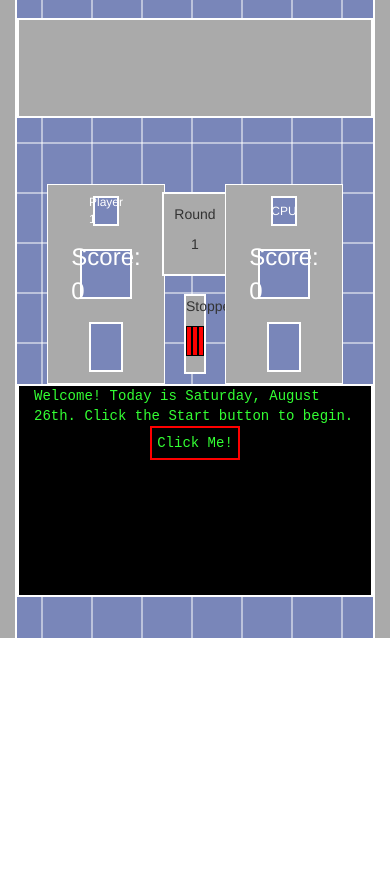
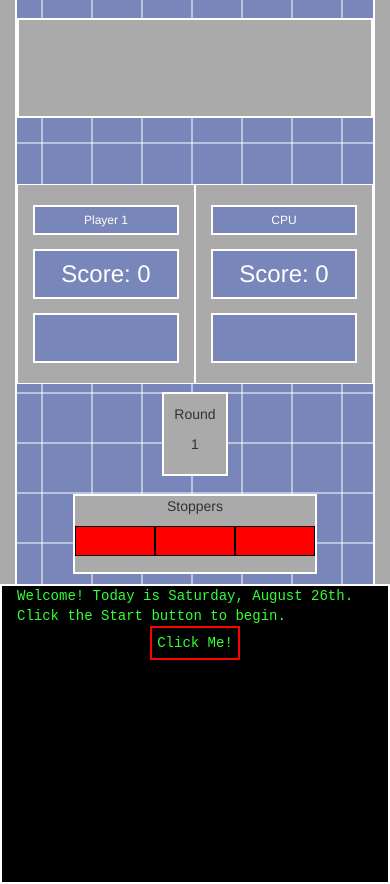
Before and after one commit to Fleury14/scrabble, a plain HTML site: page index.html in a window 390 px wide. Shown: the part 82-966 px from the top of the page. Before the commit the page ends 844 px from the top, so only its background shows below. Drawn offline with nearby package versions, Linux system fonts and the light colour scheme.

Commit message:
made mobile friendly

```diff
--- a/css/styles.css
+++ b/css/styles.css
@@ -16,20 +16,35 @@
   align-items: center;
 }
 
+.clearfix:after {
+  content: ' ';
+  clear: both;
+  height: 0;
+  visibility: hidden;
+  display: block;
+}
+
 /*End Global Styles*/
 
 .screen-background {
   background-color: #aaa;
-  height: 720px;
+  height: 520px;
 }
+
+
 
 .bluesquare-background {
   background-color: #7986b9;
-  height: 720px;
+  height: 520px;
   background-image: linear-gradient(0deg, transparent 48%, #fff 50%, transparent 52%), linear-gradient(90deg, transparent 48%, #fff 50%, transparent 52%);
   background-size: 50px 50px;
   border-right: 2px solid #fff;
   border-left: 2px solid #fff;
+}
+@media only screen and (max-width: 768px) {
+  .screen-background, .bluesquare-background {
+    height: 100%;
+  }
 }
 
 .header-col {
@@ -108,6 +123,8 @@
   height: 200px;
 }
 
+
+
 .player-background {
   background-color: #aaa;
   border: 1px solid #fff;
@@ -145,6 +162,12 @@
   height: 50px;
   background-color: #7986b9;
   border: 2px solid #fff;
+}
+
+@media only screen and (max-width: 768px) {
+  .letter-box, .player-name, .player-score {
+    width: 100%
+  }
 }
 
 .middle-top {
@@ -194,6 +217,12 @@
   font-family: monospace;
   height: 213px;
   border: 2px solid #fff;
+}
+
+@media only screen and (max-width: 768px) {
+  .console-background {
+    height: 300px;
+  }
 }
 
 .continue-button {
--- a/index.html
+++ b/index.html
@@ -13,7 +13,7 @@
     <div class="container bluesquare-background"> <!-- Begin blue tile bg container -->
       <div class="row"> <!-- begin header row -->
         <div class="col-xs-12 header-col"> <!-- Begin header -->
-          <p>Scrambble</p>
+          <p>Word Fight</p>
         </div> <!-- End header  -->
       </div> <!-- end header row -->
       <div class="row"> <!-- Begin puzzle row -->
@@ -25,7 +25,8 @@
         <div class="col-sm-8 col-sm-offset-2 tile-cont" id="tileBox"></div>
       </div> <!-- end tile row -->
       <div class="row player-row"> <!-- Begin player row -->
-        <div class="col-xs-4 col-xs-offset-1 player-background flex-container align-center"> <!-- Begin Player 1 container -->
+
+        <div class="col-xs-6 col-sm-4 col-sm-offset-1 clearfix player-background flex-container align-center"> <!-- Begin Player 1 container -->
           <div class="player-name flex-container justify-center align-center"> <!-- Begin Name container -->
             <p id="player-1-name">Player 1</p>
           </div> <!-- End name container -->
@@ -39,7 +40,22 @@
             </div>
           </div> <!-- End letterbox container -->
         </div> <!-- End Player 1 container -->
-        <div class="col-xs-2"> <!-- Begin Middle area -->
+        <div class="col-xs-6 col-sm-4 col-sm-push-2 clearfix player-background flex-container align-center"> <!-- Begin Player 2 container -->
+          <div class="player-name flex-container justify-center align-center"> <!-- Begin Name container -->
+            <p>CPU</p>
+          </div> <!-- End name container -->
+          <div class="player-score flex-container justify-center align-center"> <!-- Begin score container -->
+            <p id=cpuScoreBox>Score: 0</p>
+          </div> <!-- End score container -->
+          <div class="letter-box"> <!-- Begin letterbox container -->
+            <div class="row">
+              <div class="col-xs-6 tilebank-box flex-container justify-center align-center" id="tileBank3"></div>
+              <div class="col-xs-6 tilebank-box flex-container justify-center align-center" id="tileBank4"></div>
+            </div>
+          </div> <!-- End letterbox container -->
+        </div> <!-- End player 2 container -->
+
+        <div class="col-xs-12 col-sm-2 col-sm-pull-4 clearfix"> <!-- Begin Middle area -->
           <div class="middle-top flex-container justify-center align-center">
             <div class="round text-center">
               <p>Round</p>
@@ -55,28 +71,16 @@
             </div>
           </div>
         </div> <!-- End middle area -->
-        <div class="col-xs-4 player-background flex-container align-center"> <!-- Begin Player 2 container -->
-          <div class="player-name flex-container justify-center align-center"> <!-- Begin Name container -->
-            <p>CPU</p>
-          </div> <!-- End name container -->
-          <div class="player-score flex-container justify-center align-center"> <!-- Begin score container -->
-            <p id=cpuScoreBox>Score: 0</p>
-          </div> <!-- End score container -->
-          <div class="letter-box"> <!-- Begin letterbox container -->
-            <div class="row">
-              <div class="col-xs-6 tilebank-box flex-container justify-center align-center" id="tileBank3"></div>
-              <div class="col-xs-6 tilebank-box flex-container justify-center align-center" id="tileBank4"></div>
-            </div>
-          </div> <!-- End letterbox container -->
-        </div> <!-- End player 2 container -->
       </div> <!-- End Player Row -->
-      <div class="row"> <!-- Begin console row -->
-        <div class="col-xs-12 console-background"> <!-- Begin console container -->
-          <p id="gameConsole">Console</p>
-        </div> <!-- End console container -->
-      </div> <!-- End console row -->
     </div> <!-- End blue tile bg container -->
   </div> <!-- End main container -->
+  <div class="container-fluid">
+    <div class="row"> <!-- Begin console row -->
+      <div class="col-sm-12 console-background"> <!-- Begin console container -->
+        <p id="gameConsole">Console</p>
+      </div> <!-- End console container -->
+    </div> <!-- End console row -->
+  </div>
   <!-- Begin offscreen stuff for animations -->
   <div class="tile-check" id="tileAnimBox"> <!-- begin tilecheck animation box -->
     <div class="front" id="tileAnimFront">F</div>
```
